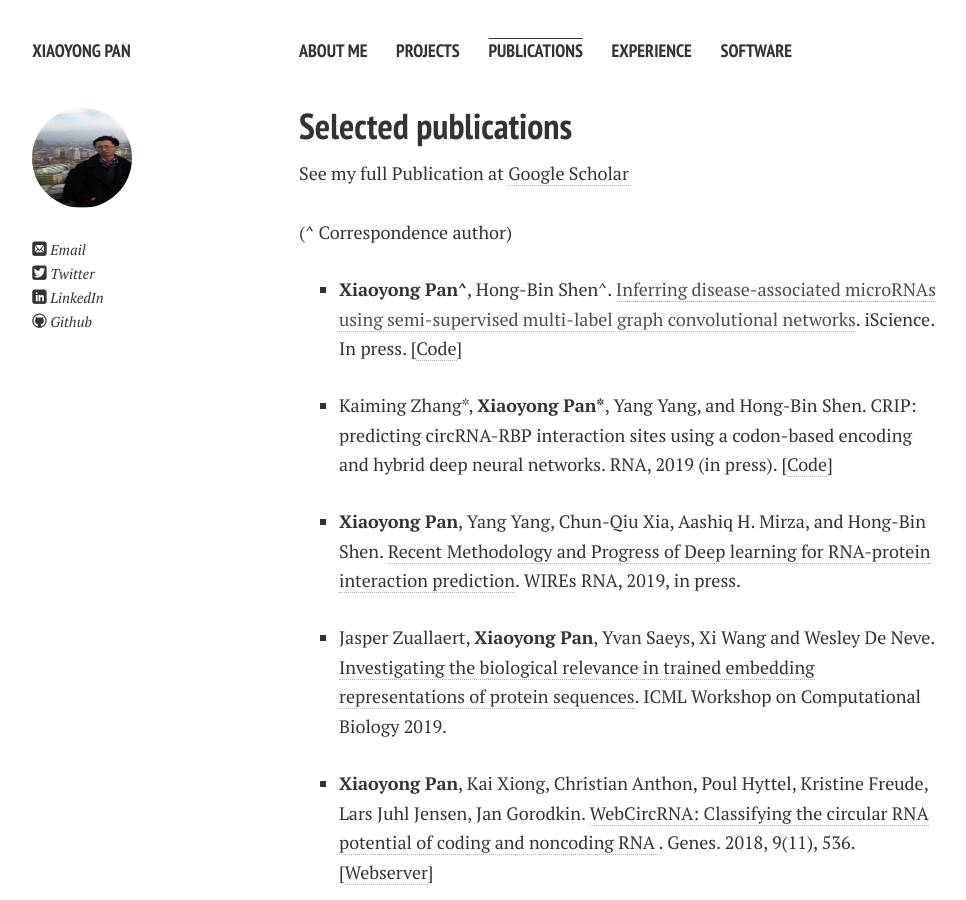
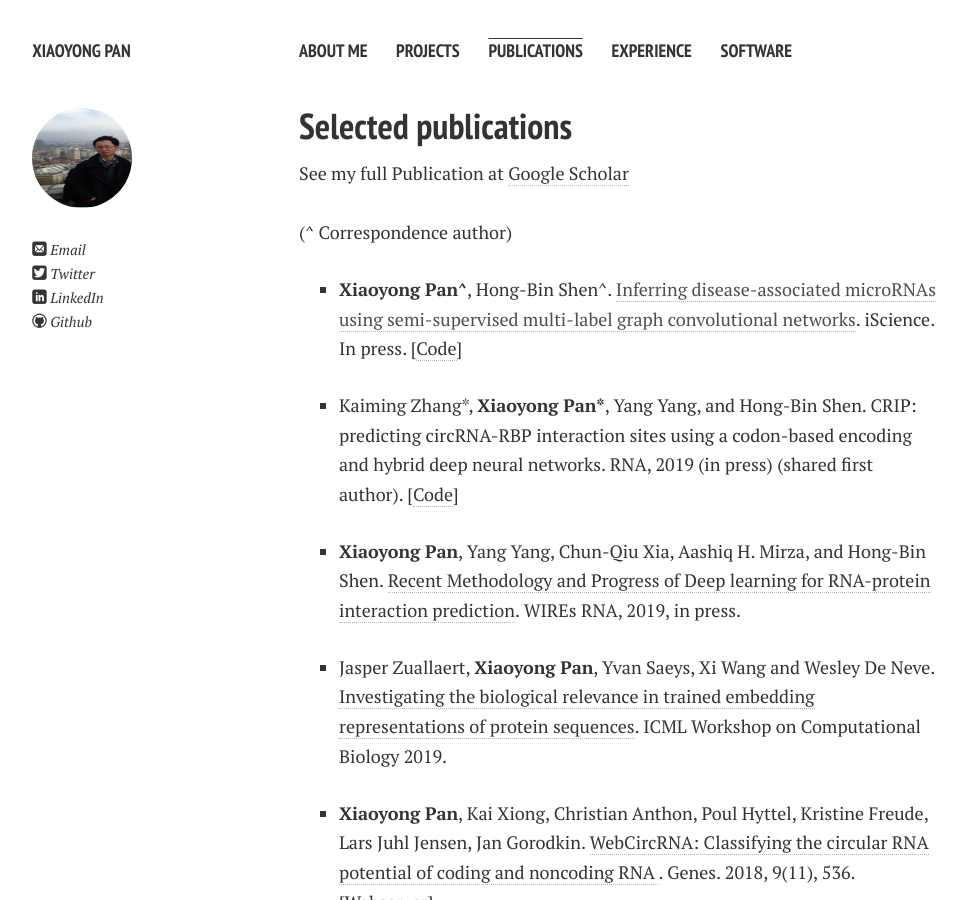
Before and after one commit to xypan1232/xypan1232.github.io, a Jekyll site: the page built from publications.md, in a window 1280 px wide and 900 px high. Shown: the whole window, without its empty margins (21-987 px from the left). Built offline with Jekyll 4.4.1, drawn with Linux system fonts in a browser that asks for light colours; nearby versions of some CDN libraries; Markdown is read by kramdown in place of the engine named in the settings.

Commit message:
Update publications.md

```diff
--- a/publications.md
+++ b/publications.md
@@ -16,7 +16,7 @@
   </li>
 
 <li>
-<p>Kaiming Zhang*, <b>Xiaoyong Pan*</b>, Yang Yang, and Hong-Bin Shen. CRIP: predicting circRNA-RBP interaction sites using a codon-based encoding and hybrid deep neural networks. RNA, 2019 (in press). [<a href="https://github.com/kavin525zhang/CRIP">Code</a>]</p>
+<p>Kaiming Zhang*, <b>Xiaoyong Pan*</b>, Yang Yang, and Hong-Bin Shen. CRIP: predicting circRNA-RBP interaction sites using a codon-based encoding and hybrid deep neural networks. RNA, 2019 (in press) (shared first author). [<a href="https://github.com/kavin525zhang/CRIP">Code</a>]</p>
   </li>
 <li>
     <p><b>Xiaoyong Pan</b>, Yang Yang, Chun-Qiu Xia, Aashiq H. Mirza, and Hong-Bin Shen. <a href="https://onlinelibrary.wiley.com/doi/abs/10.1002/wrna.1544">Recent Methodology and Progress of Deep learning for RNA-protein interaction prediction</a>. WIREs RNA, 2019, in press.</p>
```
